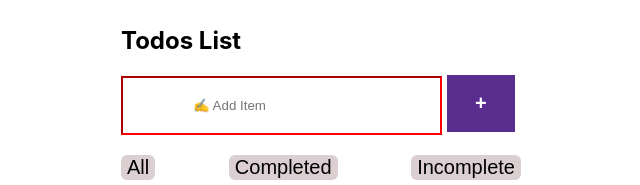
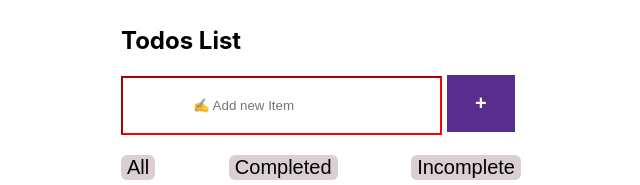
Before and after one commit to poojagautamcoder/newTodoApp, a React (Create React App) app: page / in a window 1280 px wide. Shown: the top 185 px of the page, without its empty margins (269-909 px from the left). Built offline with nearby package versions, Linux system fonts and the light colour scheme.

Commit message:
text change

```diff
--- a/src/Components/AddUser.js
+++ b/src/Components/AddUser.js
@@ -141,7 +141,7 @@ const AddUser = () => {
         <div className="addItems">
           <input
             type="text"
-            placeholder="✍ Add Item"
+            placeholder="✍ Add new Item"
             className="form-control  inputstyle"
             value={inputdata}
             onChange={(event) => setInputData(event.target.value)}
--- a/src/styles/AddUser.css
+++ b/src/styles/AddUser.css
@@ -27,17 +27,8 @@
 .heading {
   text-align: left;
 }
-/* .form-control[type = text]{
-  -webkit-box-sizing: content-box;
-  -moz-box-sizing: content-box;
-  transition: all.3s;
-}
-.form-control[type = text]:invalid{
-  border-color: red;
-  background-color: rgb(224, 178, 178);
 
-} */
-.eachItem{
+.eachItem {
   display: flex;
   justify-content: space-between;
   align-items: center;
@@ -48,31 +39,30 @@
   width: 78%;
   color: black;
 }
-.dangerbtn{
-  color:white;
+.dangerbtn {
+  color: white;
   background-color: red;
   outline: none;
   box-shadow: none;
   border: none;
   font-size: 21px;
   padding: 4px;
-
 }
-.result{
+.result {
   display: flex;
   align-items: center;
 }
 
-.form-control{
+.form-control {
   padding: 20px;
   padding-left: 70px;
   padding-right: 70px;
 }
-.todo-btn{
+.todo-btn {
   justify-content: space-evenly;
 }
-.writebtn{
-  color:white;
+.writebtn {
+  color: white;
   background-color: rgb(48, 143, 48);
   outline: none;
   box-shadow: none;
@@ -80,13 +70,14 @@
   font-size: 21px;
   padding: 4px;
 }
-.filter{
+.filter {
   display: flex;
   justify-content: space-between;
   width: 80%;
   margin-top: 20px;
 }
-ul,li{
+ul,
+li {
   text-decoration: none;
   list-style-type: none;
 }
@@ -95,11 +86,11 @@ list-style-type: none;
   outline: none;
   font-size: 20px;
   border-radius: 6px;
-  background-color:rgb(219 207 209);
+  background-color: rgb(219 207 209);
   color: black;
   font-weight: 300;
 }
-.tick-cross{
+.tick-cross {
   direction: flex;
 }
 .cross {
@@ -111,6 +102,6 @@ list-style-type: none;
   border: none;
 }
 
-.inputstyle{
+.inputstyle {
   border-color: red;
 }
```
Lines whose indentation alone changed are shown as unchanged.
